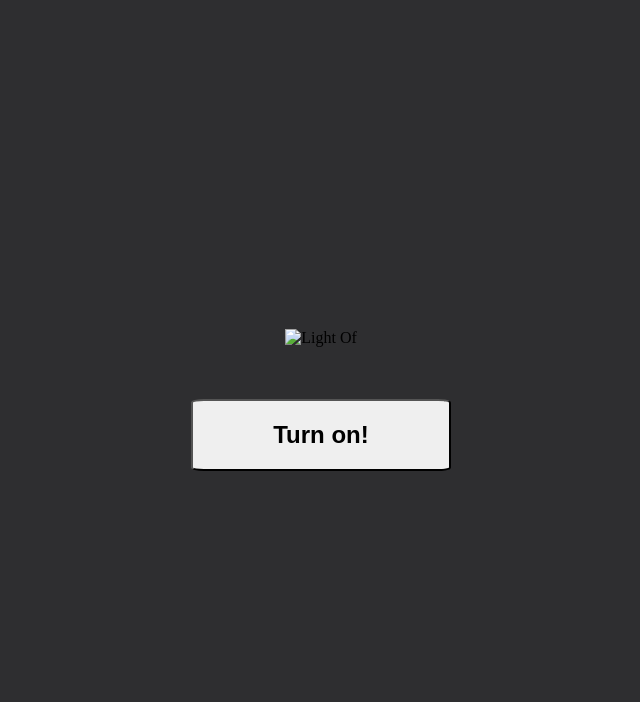
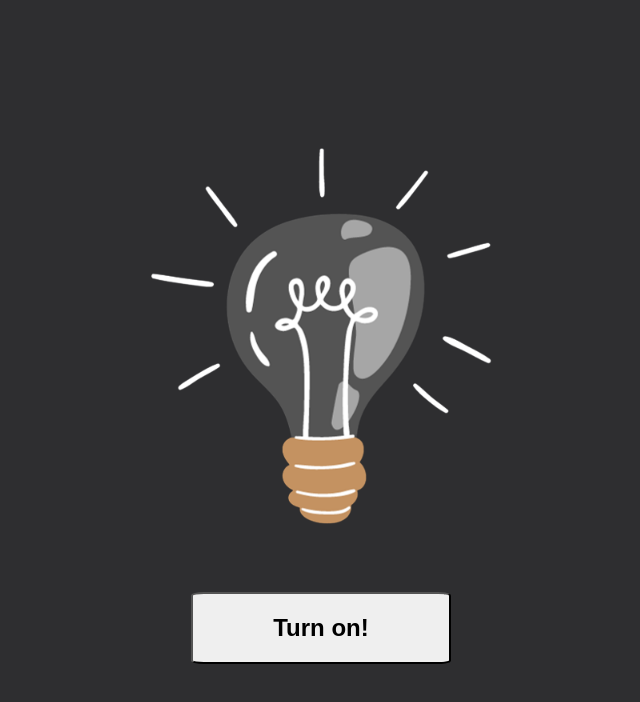
Before and after one commit to mkjangra97/dom_assignment, a plain HTML site: page one-click/index.html in a window 1280 px wide. Shown: the whole page, without its empty margins (319-959 px from the left). Drawn offline with Linux system fonts and the light colour scheme; the site is published under a folder, as on GitHub Pages, so addresses that start at the root find nothing.

Commit message:
Update index.html

```diff
--- a/one-click/index.html
+++ b/one-click/index.html
@@ -6,7 +6,7 @@
     <title>Double Click</title>
     <link
       rel="shortcut icon"
-      href="/assets/Light-off.png"
+      href="./assets/Light-off.png"
       type="image/x-icon"
     />
     <!-- Stylesheet -->
@@ -17,7 +17,7 @@
     <div class="container">
       <div>
         <!-- Light On And Off-->
-        <img src="/assets/Light-off.png" alt="Light Of" class="light" />
+        <img src="./assets/Light-off.png" alt="Light Of" class="light" />
       </div>
       <!-- Light On Off Button -->
       <div>
@@ -26,5 +26,5 @@
     </div>
   </body>
   <!-- Script File -->
-  <script src="/script.js"></script>
+  <script src="./script.js"></script>
 </html>
```
